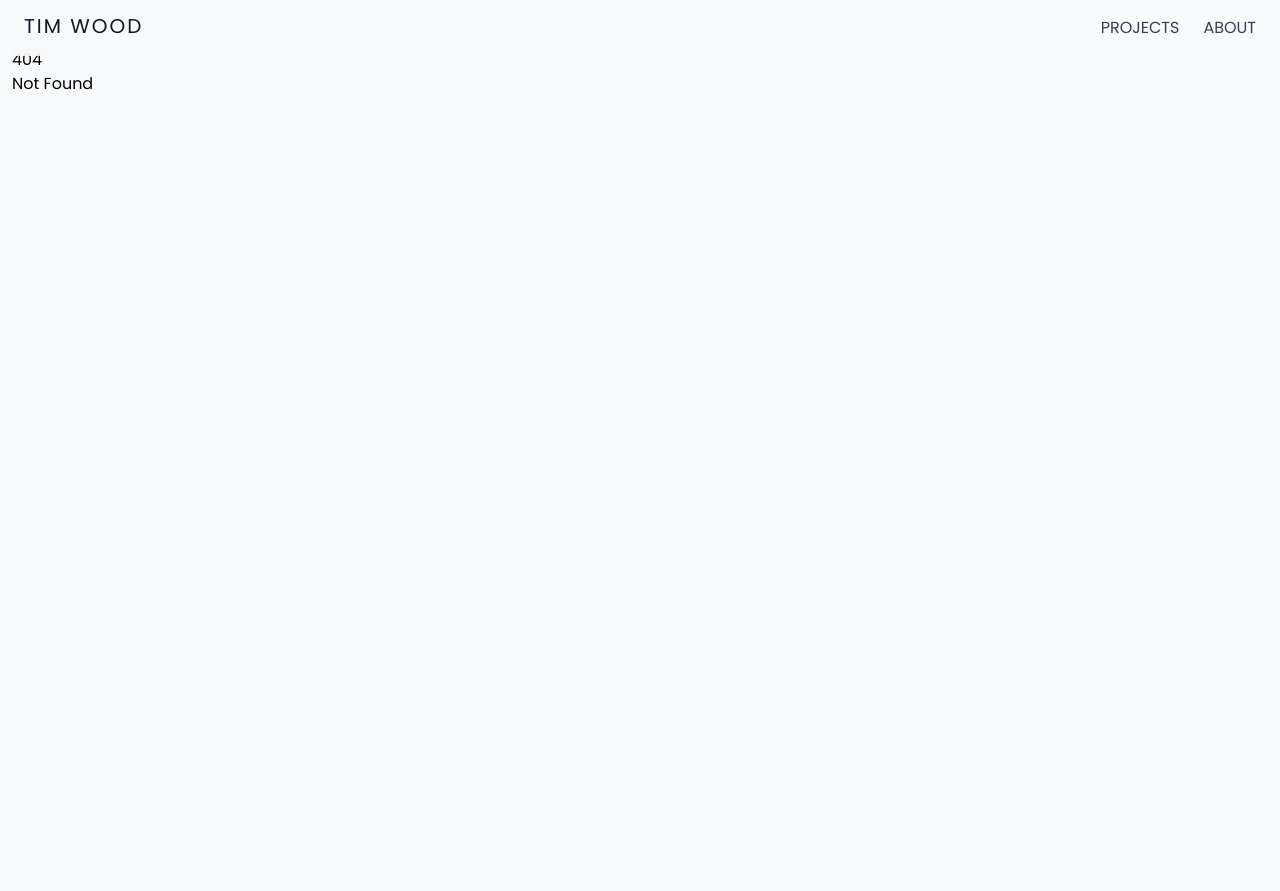
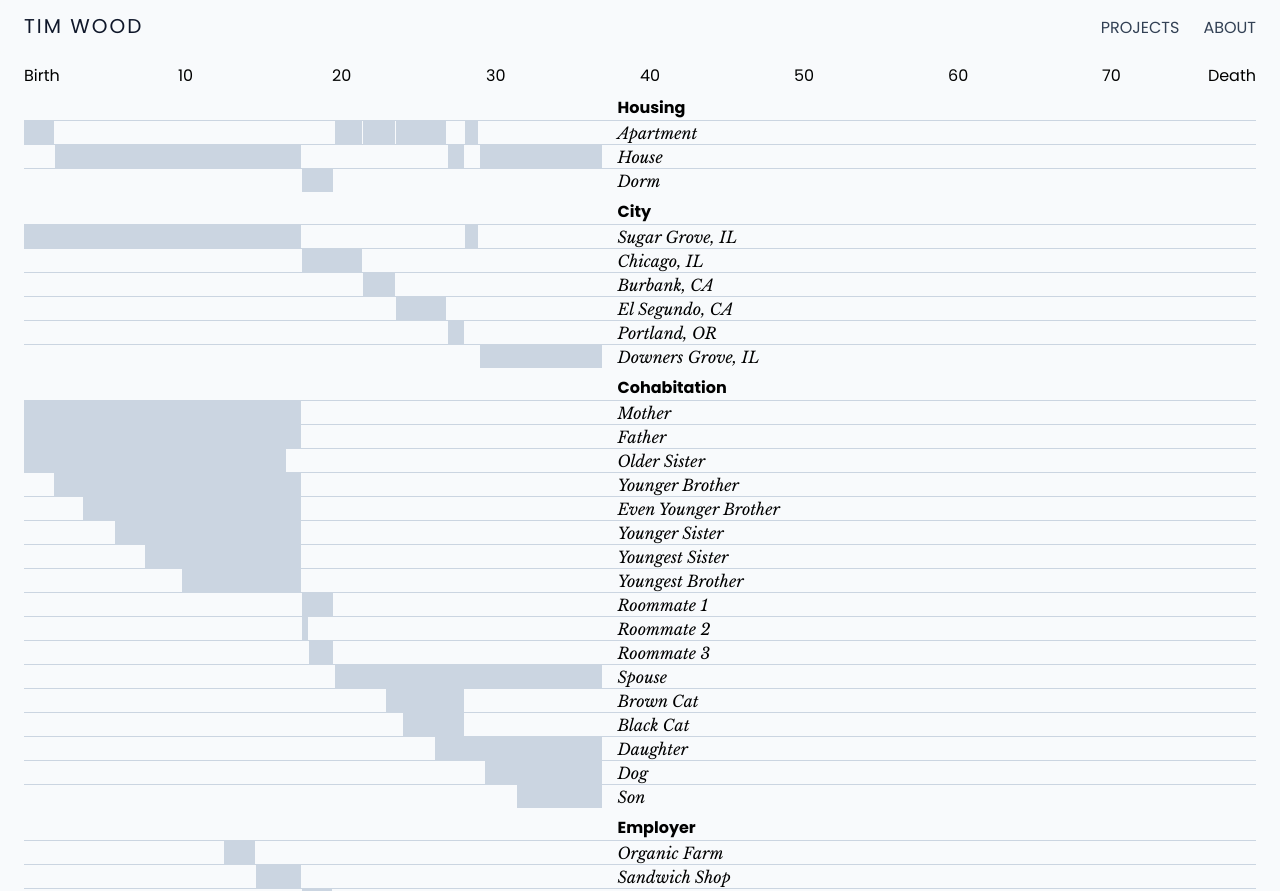
Before and after one commit to timrwood/portfolio, a SvelteKit app: page /about in a window 1280 px wide. Before the commit this address had no page. Shown: the top 891 px of the page. Before the commit the page ends 800 px from the top, so only its background shows below. Built offline with nearby package versions, Linux system fonts and the light colour scheme.

Commit message:
Add about page

```diff
--- a/src/routes/+layout.svelte
+++ b/src/routes/+layout.svelte
@@ -9,11 +9,11 @@
     <a href="/" class="text-xl p-3 tracking-widest">Tim Wood</a>
     <div class="shrink flex text-l text-slate-700">
       <a href="/projects" class="p-3">Projects</a>
-      <a href="/projects" class="p-3">About</a>
+      <a href="/about" class="p-3">About</a>
     </div>
   </nav>
 </div>
 
-<div class="xl:container mx-auto py-12 px-3">
+<div class="xl:container mx-auto py-16 px-3">
   <slot />
 </div>
--- /dev/null
+++ b/src/routes/about/+page.svelte
@@ -0,0 +1,40 @@
+<script>
+  import categories, { nowPercent } from './events';
+</script>
+
+<div class="px-3">
+  <div class="flex sticky top-12 z-10 bg-slate-50/80 backdrop-blur-sm">
+    <div class="flex-1">Birth</div>
+    <div class="flex-1">10</div>
+    <div class="flex-1">20</div>
+    <div class="flex-1">30</div>
+    <div class="flex-1">40</div>
+    <div class="flex-1">50</div>
+    <div class="flex-1">60</div>
+    <div class="flex-1 flex justify-between">
+      <div>70</div>
+      <div>Death</div>
+    </div>
+  </div>
+
+  {#each Object.values(categories) as category}
+    <div class="relative h-8 font-bold">
+      <div style="left:{nowPercent * 100}%;" class="absolute bottom-0 ml-4">
+        {category.name}
+      </div>
+    </div>
+    {#each Object.entries(category.groups) as [name, events]}
+      <div class="relative h-6 border-t border-slate-300">
+        <div style="left:{nowPercent * 100}%;" class="absolute top-0 ml-4 font-serif italic">
+          {name}
+        </div>
+        {#each events as event}
+          <div
+            style="left:{event.startPercent * 100}%;right:{(1 - event.endPercent) * 100}%;"
+            class="absolute top-0 bottom-0 bg-slate-300"
+          />
+        {/each}
+      </div>
+    {/each}
+  {/each}
+</div>
--- /dev/null
+++ b/src/routes/about/events.ts
@@ -0,0 +1,105 @@
+function monthsFromString(str: string) {
+  const [year, month] = str.split('-').map((x) => parseInt(x));
+  return year * 12 + month;
+}
+
+const birth = monthsFromString('1986-07');
+const death = monthsFromString('2066-07');
+
+const now = new Date();
+const toPresent = `${now.getFullYear()}-${now.getMonth() + 1}`;
+
+export const nowPercent = (monthsFromString(toPresent) - birth) / (death - birth);
+
+export class Event {
+  start: string;
+  end: string;
+  startMonths: number;
+  endMonths: number;
+
+  constructor(start: string, end: string) {
+    this.start = start;
+    this.startMonths = monthsFromString(start);
+    this.end = end;
+    this.endMonths = monthsFromString(end);
+  }
+
+  get startPercent() {
+    return (this.startMonths - birth) / (death - birth);
+  }
+
+  get endPercent() {
+    return (this.endMonths - birth) / (death - birth);
+  }
+}
+
+export type EventCategory = {
+  name: string;
+  groups: { [key: string]: Event[] };
+};
+
+const categories: { [key: string]: EventCategory } = {};
+
+function addEvent(categoryName: string, start: string, end: string, groupName: string) {
+  categories[categoryName] = categories[categoryName] || { name: categoryName, groups: {} };
+  categories[categoryName].groups[groupName] = categories[categoryName].groups[groupName] || [];
+  categories[categoryName].groups[groupName].push(new Event(start, end));
+}
+
+addEvent('Housing', '1986-07', '1988-06', 'Apartment');
+addEvent('Housing', '1988-07', '2004-07', 'House');
+addEvent('Housing', '2004-08', '2006-08', 'Dorm');
+addEvent('Housing', '2006-09', '2008-06', 'Apartment');
+addEvent('Housing', '2008-07', '2010-08', 'Apartment');
+addEvent('Housing', '2010-09', '2013-12', 'Apartment');
+addEvent('Housing', '2014-01', '2015-02', 'House');
+addEvent('Housing', '2015-03', '2016-01', 'Apartment');
+addEvent('Housing', '2016-02', toPresent, 'House');
+
+addEvent('City', '1986-07', '2004-07', 'Sugar Grove, IL');
+addEvent('City', '2004-08', '2008-06', 'Chicago, IL');
+addEvent('City', '2008-07', '2010-08', 'Burbank, CA');
+addEvent('City', '2010-09', '2013-12', 'El Segundo, CA');
+addEvent('City', '2014-01', '2015-02', 'Portland, OR');
+addEvent('City', '2015-03', '2016-01', 'Sugar Grove, IL');
+addEvent('City', '2016-02', toPresent, 'Downers Grove, IL');
+
+addEvent('Cohabitation', '1986-07', '2004-07', 'Mother');
+addEvent('Cohabitation', '1986-07', '2004-07', 'Father');
+addEvent('Cohabitation', '1986-07', '2003-07', 'Older Sister');
+addEvent('Cohabitation', '1988-06', '2004-07', 'Younger Brother');
+addEvent('Cohabitation', '1990-05', '2004-07', 'Even Younger Brother');
+addEvent('Cohabitation', '1992-06', '2004-07', 'Younger Sister');
+addEvent('Cohabitation', '1994-05', '2004-07', 'Youngest Sister');
+addEvent('Cohabitation', '1996-10', '2004-07', 'Youngest Brother');
+addEvent('Cohabitation', '2004-08', '2006-08', 'Roommate 1');
+addEvent('Cohabitation', '2004-08', '2004-12', 'Roommate 2');
+addEvent('Cohabitation', '2005-01', '2006-08', 'Roommate 3');
+addEvent('Cohabitation', '2006-09', toPresent, 'Spouse');
+addEvent('Cohabitation', '2010-01', '2015-02', 'Brown Cat');
+addEvent('Cohabitation', '2011-02', '2015-02', 'Black Cat');
+addEvent('Cohabitation', '2013-03', toPresent, 'Daughter');
+addEvent('Cohabitation', '2016-06', toPresent, 'Dog');
+addEvent('Cohabitation', '2018-07', toPresent, 'Son');
+
+addEvent('Employer', '1999-07', '2001-07', 'Organic Farm');
+addEvent('Employer', '2001-08', '2004-07', 'Sandwich Shop');
+addEvent('Employer', '2004-08', '2006-07', 'Cafeteria');
+addEvent('Employer', '2006-08', '2008-06', 'Kitchen');
+addEvent('Employer', '2008-07', '2009-08', 'Indie Video Producer');
+addEvent('Employer', '2009-09', '2011-09', 'Korean Game Studio');
+addEvent('Employer', '2011-01', '2012-04', 'Indie Game Partnership');
+addEvent('Employer', '2011-10', '2011-12', 'Auto Review Website');
+addEvent('Employer', '2012-05', '2014-08', 'Film Advertising Agency');
+addEvent('Employer', '2013-01', '2015-05', 'Cocktail Recipe App');
+addEvent('Employer', '2014-09', '2015-10', 'Social Media Platform');
+addEvent('Employer', '2015-10', '2021-12', 'Fintech Startup');
+addEvent('Employer', '2022-01', '2022-09', 'Hospitality Startup');
+addEvent('Employer', '2022-10', toPresent, 'Fintech Startup');
+
+addEvent('Education', '1991-07', '2004-05', 'Home School');
+addEvent('Education', '2004-08', '2006-05', 'Private Undergraduate');
+addEvent('Education', '2018-08', '2022-05', 'Public Undergraduate');
+addEvent('Education', '2022-08', toPresent, 'Public Graduate');
+
+export default categories;
```
